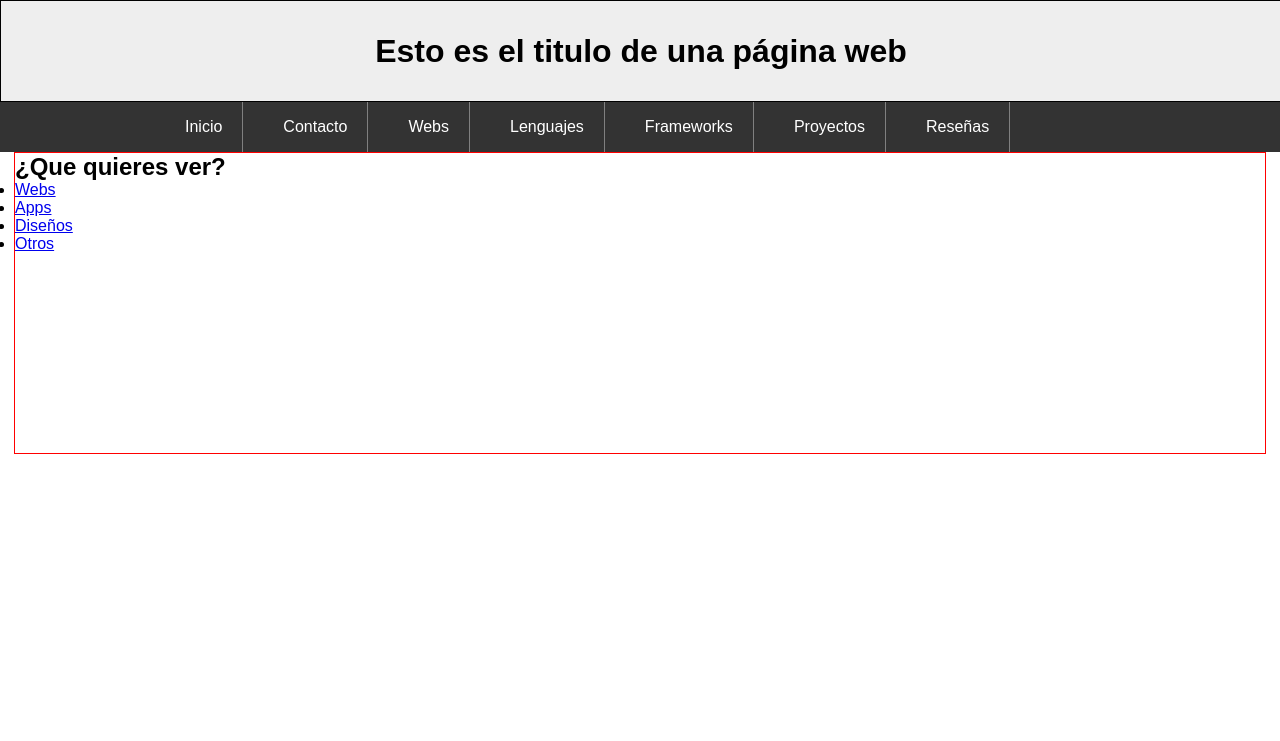
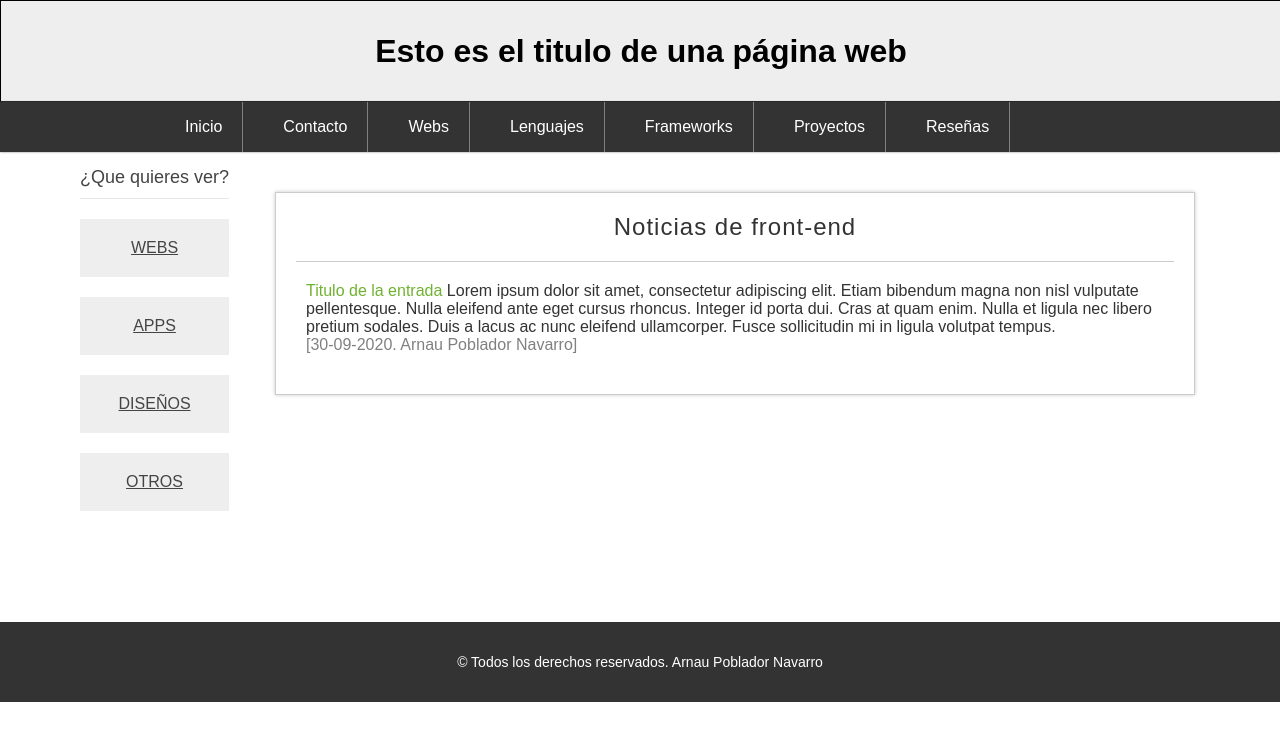
Before and after one commit to BabiTheBlackbull/BabiTheBlackbull.github.io, a PHP site: page / in a window 1280 px wide. Shown: the top 741 px of the page. Run offline with PHP 8.4, Linux system fonts and the light colour scheme.

Commit message:
cambios finales

```diff
--- a/index.html
+++ b/index.html
@@ -1,11 +1,13 @@
 <!DOCTYPE html>
 <html lang="es">
+
 <head>
     <meta charset="UTF-8">
     <meta name="viewport" content="width=device-width, initial-scale=1.0">
     <title>Prueba Git</title>
     <link rel="stylesheet" href="styles.css">
 </head>
+
 <body>
     <header id="header">
         <h1>Esto es el titulo de una página web</h1>
@@ -38,6 +40,7 @@
         </ul>
     </nav>
 
+
     <div id="content">
         <aside id="aside">
             <h2>¿Que quieres ver?</h2>
@@ -58,13 +61,34 @@
         </aside>
 
         <div id="sections">
+            <section id="frontend">
+                <h2 class="titulo">Noticias de front-end</h2>
+                <article class="article">
+                    <p>
+                        <a href="#">Titulo de la entrada</a>
+                        Lorem ipsum dolor sit amet, consectetur adipiscing elit. Etiam bibendum magna non nisl vulputate
+                        pellentesque. Nulla eleifend ante eget cursus rhoncus. Integer id porta dui. Cras at quam enim.
+                        Nulla et ligula nec libero pretium sodales. Duis a lacus ac nunc eleifend ullamcorper. Fusce
+                        sollicitudin mi in ligula volutpat tempus.
+                    </p>
+                    <span>[30-09-2020. Arnau Poblador Navarro]</span>
+                </article>
 
+            </section>
         </div>
     </div>
+
+    <div class="clearfix"></div>
+
+    <footer id="footer">
+        <p>&copy; Todos los derechos reservados. Arnau Poblador Navarro</p>
+
+    </footer>
 
 
     </div>
 
 
 </body>
+
 </html>
--- a/styles.css
+++ b/styles.css
@@ -5,6 +5,11 @@
 
 body{
     font-family: sans-serif;
+}
+
+.clearfix{
+    clear: both;
+    display: none;
 }
 
 #header{
@@ -22,7 +27,7 @@ body{
     height: 50px;
     background-color: #333;
     color: white;
-
+    box-shadow: 0px 0px 2px gray;
 }
 
 #nav ul{
@@ -51,7 +56,105 @@ body{
 
 #content{
     margin: 0px auto;
-    border: 1px solid red;
-    width: 1250px;
-    min-height: 300px;
+    width: 1150px;
+    min-height: 400px;
 }
+
+#aside{
+    float: left;
+    margin-right: 30px;
+    padding: 15px;
+    display: block;
+}
+
+#aside h2{
+    display: block;
+    width: 100%;
+    font-size: 18px;
+    font-weight: 100;
+    color: #444;
+    padding-bottom: 10px;
+    margin-bottom: 20px;
+    border-bottom: 1px solid rgba(225, 225, 226, 0.8);
+    text-align: center;
+}
+
+#aside ul{
+    list-style: none;
+}
+
+#aside ul li{
+    margin-bottom: 20px;
+}
+
+#aside a{
+    display: block;
+    padding: 20px;
+    background-color: #eee;
+    color: #444;
+    text-align: center;
+    text-transform: uppercase;
+}
+
+#sections{
+    float: right;
+    width: 80%;
+    margin-right: 20px;
+}
+
+#sections .titulo{
+    font-size: 24px;
+    font-weight: normal;
+    letter-spacing: 1px;
+    text-align: center;
+    padding-top: 20px;
+    padding-bottom: 20px;
+    border-bottom: 1px solid #ccc;
+    margin-top: -20px;
+}
+
+#sections section{
+    margin-top: 40px;
+    background-color: white;
+    padding: 20px;
+    border: 1px solid #ccc;
+    box-shadow: 0px 0px 4px #c9c9c9;
+    color: #333;
+    font-size: 16px;
+    overflow: hidden;
+}
+
+#sections .article{
+    margin: 10px;
+    margin-top: 20px;
+    margin-bottom: 20px;
+}
+
+#sections .date{
+    color: gray;
+    font-size: 14px;
+}
+
+#sections a{
+    list-style: none;
+    text-decoration: none;
+    color: #70b231;
+}
+
+#sections span{
+    color: gray;
+}
+
+#footer{
+    width: 100%;
+    margin: 0px auto;
+    text-align: center;
+    margin-top: 70px;
+    background-color: #333;
+    padding-top: 10px;
+    padding-bottom: 10px;
+    color: white;
+    font-size: 14px;
+    height: 60px;
+    line-height: 60px;
+}
```
